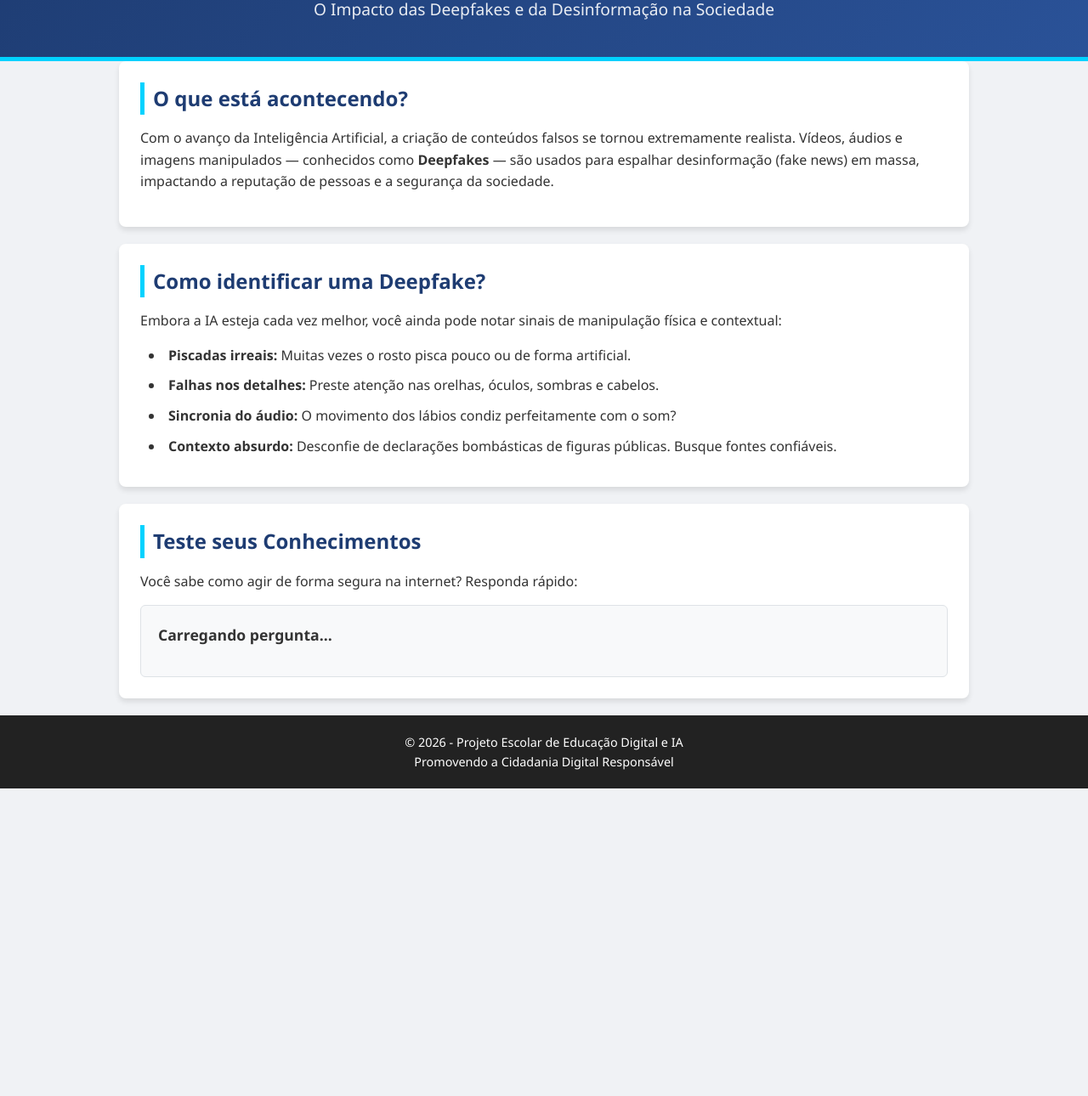
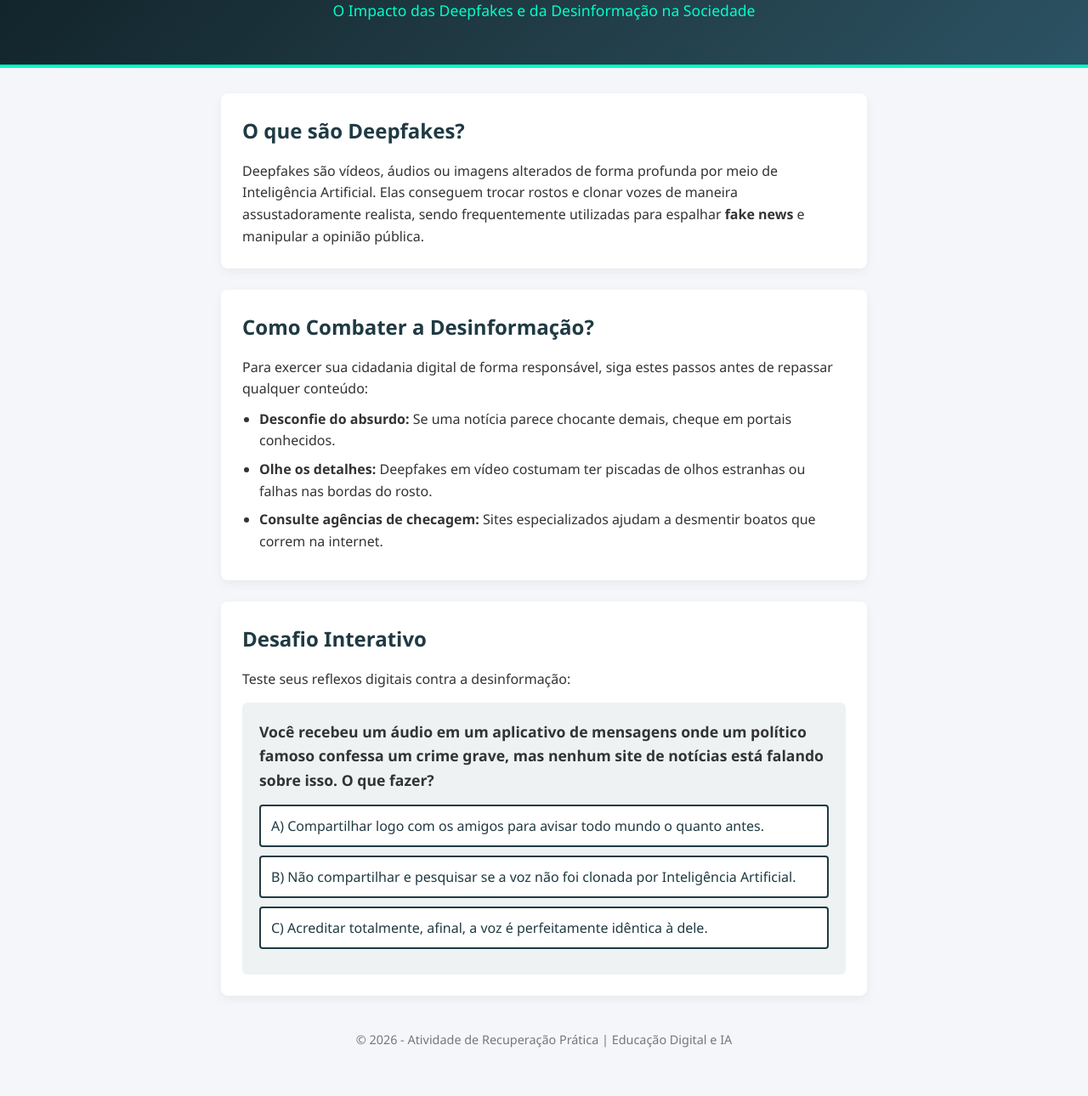
Before and after one commit to rafaelschlieckoliveira-a11y/Cria-o-de-Site-Cidadania-Digital-e-Intelig-ncia-Artificial, a plain HTML site: page index.html in a window 1280 px wide. Shown: the part 118-1408 px from the top of the page at 85% size. Before the commit the page ends 1046 px from the top, so only its background shows below. Drawn offline with Linux system fonts and the light colour scheme.

Commit message:
Revise index.html with new content and styles

```diff
--- a/index.html
+++ b/index.html
@@ -3,55 +3,182 @@
 <head>
     <meta charset="UTF-8">
     <meta name="viewport" content="width=device-width, initial-scale=1.0">
-    <title>Cidadania Digital e IA: O Impacto das Deepfakes</title>
-    <link rel="stylesheet" href="style.css">
+    <title>Cidadania Digital e IA</title>
+
+    <style>
+        * {
+            margin: 0;
+            padding: 0;
+            box-sizing: border-box;
+            font-family: 'Segoe UI', Arial, sans-serif;
+        }
+
+        body {
+            background-color: #f4f6f9;
+            color: #333;
+            line-height: 1.6;
+            padding-bottom: 40px;
+        }
+
+        header {
+            background: linear-gradient(135deg, #0f2027, #203a43, #2c5364);
+            color: #fff;
+            padding: 50px 20px;
+            text-align: center;
+            border-bottom: 4px solid #00ffcc;
+        }
+
+        header h1 {
+            font-size: 2.2rem;
+            margin-bottom: 10px;
+        }
+
+        header p {
+            font-size: 1.1rem;
+            color: #00ffcc;
+        }
+
+        .container {
+            max-width: 800px;
+            margin: 30px auto;
+            padding: 0 20px;
+        }
+
+        .secao {
+            background: #fff;
+            padding: 25px;
+            margin-bottom: 25px;
+            border-radius: 8px;
+            box-shadow: 0 4px 12px rgba(0,0,0,0.05);
+        }
+
+        h2 {
+            color: #203a43;
+            margin-bottom: 15px;
+            font-size: 1.5rem;
+        }
+
+        ul {
+            margin-left: 20px;
+            margin-top: 10px;
+        }
+
+        li {
+            margin-bottom: 8px;
+        }
+
+        /* Estilos do Jogo / Quiz */
+        .quiz-box {
+            background-color: #eef2f3;
+            padding: 20px;
+            border-radius: 6px;
+            margin-top: 15px;
+        }
+
+        .pergunta-texto {
+            font-weight: 600;
+            margin-bottom: 15px;
+            font-size: 1.1rem;
+        }
+
+        .btn-resposta {
+            display: block;
+            width: 100%;
+            background: #fff;
+            border: 2px solid #203a43;
+            color: #203a43;
+            padding: 12px;
+            margin-bottom: 10px;
+            border-radius: 4px;
+            cursor: pointer;
+            text-align: left;
+            font-size: 1rem;
+            transition: 0.2s ease;
+        }
+
+        .btn-resposta:hover {
+            background: #203a43;
+            color: #fff;
+        }
+
+        #mensagem-feedback {
+            margin-top: 15px;
+            font-weight: bold;
+            padding: 10px;
+            border-radius: 4px;
+            display: none;
+        }
+
+        footer {
+            text-align: center;
+            margin-top: 40px;
+            color: #777;
+            font-size: 0.9rem;
+        }
+    </style>
 </head>
 <body>
 
     <header>
-        <div class="container">
-            <h1>Cidadania Digital & IA</h1>
-            <p>O Impacto das Deepfakes e da Desinformação na Sociedade</p>
-        </div>
+        <h1>Cidadania Digital e Inteligência Artificial</h1>
+        <p>O Impacto das Deepfakes e da Desinformação na Sociedade</p>
     </header>
 
-    <main class="container">
-        <section id="introducao" class="card">
-            <h2>O que está acontecendo?</h2>
-            <p>Com o avanço da Inteligência Artificial, a criação de conteúdos falsos se tornou extremamente realista. Vídeos, áudios e imagens manipulados — conhecidos como <strong>Deepfakes</strong> — são usados para espalhar desinformação (fake news) em massa, impactando a reputação de pessoas e a segurança da sociedade.</p>
+    <div class="container">
+
+        <section class="secao">
+            <h2>O que são Deepfakes?</h2>
+            <p>Deepfakes são vídeos, áudios ou imagens alterados de forma profunda por meio de Inteligência Artificial. Elas conseguem trocar rostos e clonar vozes de maneira assustadoramente realista, sendo frequentemente utilizadas para espalhar <strong>fake news</strong> e manipular a opinião pública.</p>
         </section>
 
-        <section id="dicas" class="card">
-            <h2>Como identificar uma Deepfake?</h2>
-            <p>Embora a IA esteja cada vez melhor, você ainda pode notar sinais de manipulação física e contextual:</p>
+        <section class="secao">
+            <h2>Como Combater a Desinformação?</h2>
+            <p>Para exercer sua cidadania digital de forma responsável, siga estes passos antes de repassar qualquer conteúdo:</p>
             <ul>
-                <li><strong>Piscadas irreais:</strong> Muitas vezes o rosto pisca pouco ou de forma artificial.</li>
-                <li><strong>Falhas nos detalhes:</strong> Preste atenção nas orelhas, óculos, sombras e cabelos.</li>
-                <li><strong>Sincronia do áudio:</strong> O movimento dos lábios condiz perfeitamente com o som?</li>
-                <li><strong>Contexto absurdo:</strong> Desconfie de declarações bombásticas de figuras públicas. Busque fontes confiáveis.</li>
+                <li><strong>Desconfie do absurdo:</strong> Se uma notícia parece chocante demais, cheque em portais conhecidos.</li>
+                <li><strong>Olhe os detalhes:</strong> Deepfakes em vídeo costumam ter piscadas de olhos estranhas ou falhas nas bordas do rosto.</li>
+                <li><strong>Consulte agências de checagem:</strong> Sites especializados ajudam a desmentir boatos que correm na internet.</li>
             </ul>
         </section>
 
-        <section id="quiz-section" class="card">
-            <h2>Teste seus Conhecimentos</h2>
-            <p>Você sabe como agir de forma segura na internet? Responda rápido:</p>
+        <section class="secao">
+            <h2>Desafio Interativo</h2>
+            <p>Teste seus reflexos digitais contra a desinformação:</p>
 
-            <div id="quiz-container">
-                <p id="pergunta">Carregando pergunta...</p>
-                <div id="alternativas">
-                    </div>
-                <p id="resultado-quiz"></p>
+            <div class="quiz-box">
+                <p class="pergunta-texto">Você recebeu um áudio em um aplicativo de mensagens onde um político famoso confessa um crime grave, mas nenhum site de notícias está falando sobre isso. O que fazer?</p>
+
+                <button class="btn-resposta" onclick="verificar(false)">A) Compartilhar logo com os amigos para avisar todo mundo o quanto antes.</button>
+                <button class="btn-resposta" onclick="verificar(true)">B) Não compartilhar e pesquisar se a voz não foi clonada por Inteligência Artificial.</button>
+                <button class="btn-resposta" onclick="verificar(false)">C) Acreditar totalmente, afinal, a voz é perfeitamente idêntica à dele.</button>
+
+                <div id="mensagem-feedback"></div>
             </div>
         </section>
-    </main>
 
-    <footer>
-        <div class="container">
-            <p>&copy; 2026 - Projeto Escolar de Educação Digital e IA</p>
-            <p>Promovendo a Cidadania Digital Responsável</p>
-        </div>
-    </footer>
+        <footer>
+            <p>&copy; 2026 - Atividade de Recuperação Prática | Educação Digital e IA</p>
+        </footer>
 
-    <script src="script.js"></script>
+    </div>
+
+    <script>
+        function verificar(respostaCorreta) {
+            const feedback = document.getElementById("mensagem-feedback");
+            feedback.style.display = "block";
+
+            if (respostaCorreta) {
+                feedback.innerText = "✅ Perfeito! Clonagem de voz por IA é uma realidade comum hoje. Sempre cheque os fatos antes de passar adiante.";
+                feedback.style.backgroundColor = "#d4edda";
+                feedback.style.color = "#155724";
+                feedback.style.border = "1px solid #c3e6cb";
+            } else {
+                feedback.innerText = "❌ Cuidado! É assim que as fake news automatizadas se espalham. O correto é sempre investigar antes de enviar.";
+                feedback.style.backgroundColor = "#f8d7da";
+                feedback.style.color = "#721c24";
+                feedback.style.border = "1px solid #f5c6cb";
+            }
+        }
+    </script>
 </body>
 </html>
```
